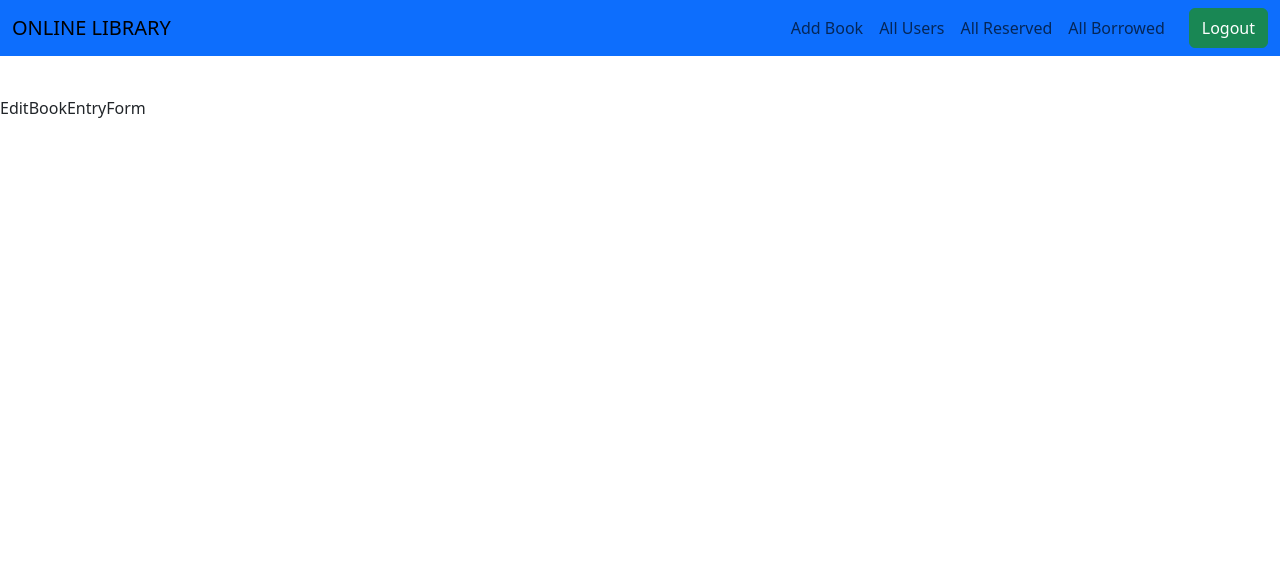
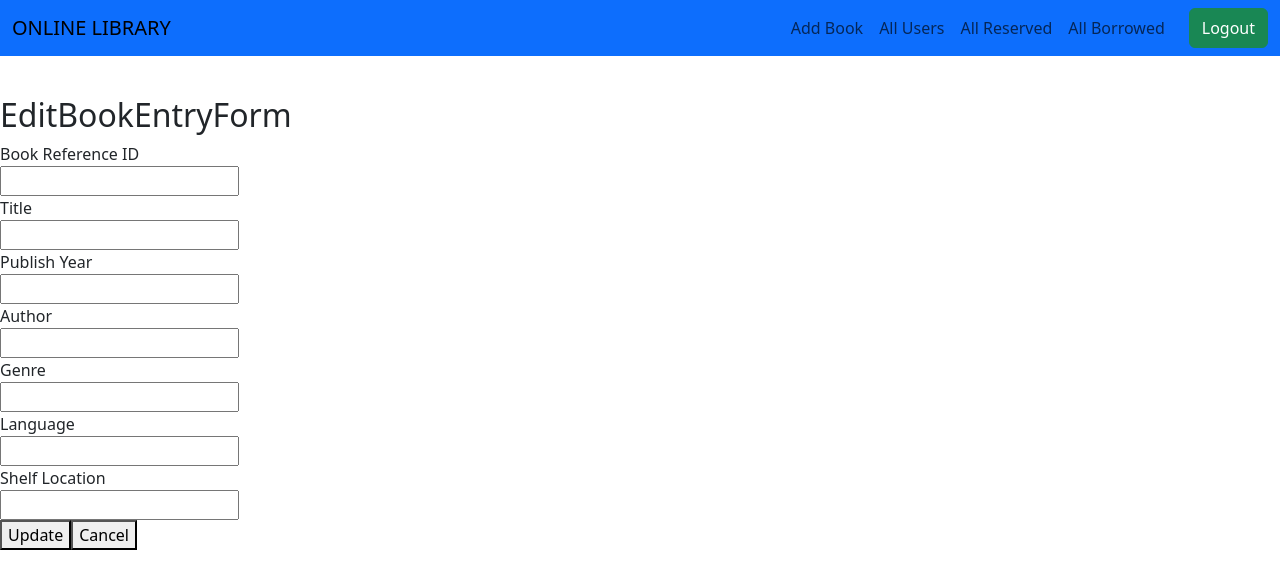
Before and after one commit to misako-motosh/online-library-jam, a React (Vite) app in the folder client/: page /admin/editbook/1 in a window 1280 px wide. Shown: the top 588 px of the page. Built offline with nearby package versions, Linux system fonts and the light colour scheme.

Commit message:
feat: delete book button and in progress code for edit and reserve buttons

```diff
--- a/client/src/components/book.components/AddBookEntryForm.jsx
+++ b/client/src/components/book.components/AddBookEntryForm.jsx
@@ -1,7 +1,9 @@
 import React, { useState } from 'react';
 import axios from 'axios';
+import { useNavigate } from 'react-router-dom';
 
 const AddBookEntryForm = () => {
+  const navigate = useNavigate();
   const [addBook, setAddBook] = useState({
     bookRefID: '',
     title: '',
@@ -30,6 +32,7 @@ const AddBookEntryForm = () => {
       const result = await axios.post(`${import.meta.env.VITE_API_URL}/api/v1/books`, newBook);
       alert('New Book has been added to the library');
       setError('');
+      navigate('/admin');
     } catch (error) {
       setError(error.response.data.message);
     }
--- a/client/src/components/book.components/AdminBookList.jsx
+++ b/client/src/components/book.components/AdminBookList.jsx
@@ -35,16 +35,16 @@ const AdminBookList = () => {
     }
   };
 
-  const handleEditBook = async (_id) => {
+  const handleEditBookBtn = async (id) => {
     if (window.confirm('Are you sure you want to edit the book contents?')) {
       try {
-        fetch(`${import.meta.env.VITE_API_URL}/api/v1/books/${_id}`, {
+        const response = await fetch(`${import.meta.env.VITE_API_URL}/api/v1/books/${id}`, {
           method: 'PUT',
         })
         if (response.ok) {
           await response.json();
           fetchData();
-          navigate(`/admin/editbook/${_id}`);
+          navigate(`/admin/editbook/${id}`);
         } else {
           const errorMessage = await response.json();
           console.error(errorMessage);
@@ -55,18 +55,18 @@ const AdminBookList = () => {
     }
   };
 
-  const handleDeleteBook = async (_id) => {
+  const handleDeleteBookBtn = async (id) => {
     if (window.confirm('Are you sure you want to delete this book?')) {
       try {
-        fetch(`${import.meta.env.VITE_API_URL}/api/v1/books/${_id}`, {
-          method: 'DELETE',
+        console.log('Deleting book with id:', id);
+        const response = await fetch(`${import.meta.env.VITE_API_URL}/api/v1/books/${id}`, {
+          method: 'DELETE'
         })
         if (response.ok) {
-          await response.json();
+          alert('Book deleted successfully!');
           fetchData();
         } else {
-          const errorMessage = await response.json();
-          console.error(errorMessage);
+          console.error('Error deleting book:', errorMessage);
         }
       } catch (error) {
         console.error(error);
@@ -114,8 +114,8 @@ const AdminBookList = () => {
       name: 'Actions',
       cell: (row) => (
         <div>
-          <button onClick={handleEditBook}>Edit</button>
-          <button onClick={handleDeleteBook}>Delete</button>
+          <button onClick={() => handleEditBookBtn(row._id)}>Edit</button>
+          <button onClick={() => handleDeleteBookBtn(row._id)}>Delete</button>
         </div>
       ),
     },
--- a/client/src/components/book.components/EditBookEntryForm.jsx
+++ b/client/src/components/book.components/EditBookEntryForm.jsx
@@ -1,9 +1,10 @@
 import React, { useState, useEffect } from 'react';
+import axios from 'axios';
+import { useNavigate } from 'react-router-dom';
 import { useParams } from 'react-router-dom';
-import axios from 'axios';
 
 const EditBookEntryForm = () => {
-  const { _id } = useParams();
+  const {_id} = useParams();
   const [book, setBook] = useState({
     bookRefID: '',
     title: '',
@@ -12,13 +13,92 @@ const EditBookEntryForm = () => {
     genre: [],
     language: [],
     shelfLocation: ''
-  })
+  });
+  const navigate = useNavigate();
 
-  useEffect(() => {
+  const handleUpdateBookBtn = async (_id) => {
+    try {
+      const response = await axios.put(`${import.meta.env.VITE_API_URL}/api/v1/books/${_id}`, book);
+      if (response.ok) {
+        await response.json();
+        alert('Book updated successfully!')
+        navigate('/admin');
+      } else {
+        console.error(error);
+      }
+    } catch (error) {
+      console.error(error);
+    }
+  }
 
-  })
+  const handleCancelEditButton = async () => {
+    navigate('/admin');
+  }
+
   return (
-    <div>EditBookEntryForm</div>
+    <div>
+      <h2>EditBookEntryForm</h2>
+      <form>
+        <label>Book Reference ID</label>
+        <br />
+        <input
+          type='text'
+          value={book.bookRefID}
+          onChange={(e) => setBook({...book, bookRefID: e.target.value})}
+        />
+        <br />
+        <label>Title</label>
+        <br />
+        <input
+          type='text'
+          value={book.title}
+          onChange={(e) => setBook({...book, title: e.target.value})}
+        />
+        <br />
+        <label>Publish Year</label>
+        <br />
+        <input
+          type='text'
+          value={book.publishYear}
+          onChange={(e) => setBook({...book, publishYear: e.target.value})}
+        />
+        <br />
+        <label>Author</label>
+        <br />
+        <input
+          type='text'
+          value={book.author}
+          onChange={(e) => setBook({...book, author: e.target.value})}
+        />
+        <br />
+        <label>Genre</label>
+        <br />
+        <input
+          type='text'
+          value={book.genre}
+          onChange={(e) => setBook({...book, genre: e.target.value})}
+        />
+        <br />
+        <label>Language</label>
+        <br />
+        <input
+          type='text'
+          value={book.language}
+          onChange={(e) => setBook({...book, language: e.target.value})}
+        />
+        <br />
+        <label>Shelf Location</label>
+        <br />
+        <input
+          type='text'
+          value={book.shelfLocation}
+          onChange={(e) => setBook({...book, shelfLocation: e.target.value})}
+        />
+        <br />
+        <button type="button" onClick={handleUpdateBookBtn}>Update</button>
+        <button type="button" onClick={handleCancelEditButton}>Cancel</button>
+      </form>
+    </div>
   )
 }
 
--- a/client/src/components/book.components/UserBookList.jsx
+++ b/client/src/components/book.components/UserBookList.jsx
@@ -1,12 +1,12 @@
 import React, { useState, useEffect } from 'react';
 import DataTable from 'react-data-table-component';
-import { useNavigate } from 'react-router-dom';
 
 const UserBookList = () => {
   const [data, setData] = useState([]);
   const [search, setSearch] = useState('');
   const [filter, setFilter] = useState([]);
-  const navigate = useNavigate();
+  const [reservationStatus, setReservationStatus] = useState(false);
+  //const [reservedBooks, setReservedBooks] = useState([]);
 
   useEffect(() => {
     fetchData();
@@ -37,23 +37,27 @@ const UserBookList = () => {
 
   const handleReserveBook = async (_id) => {
     if (window.confirm('Are you sure you want to reserve this book?')) {
-      alert('Reserved successfully!')
-      navigate('/user/reserve-books')
-      // try {
-      //   fetch(`${import.meta.env.VITE_API_URL}/api/v1/orders/all`, {
-      //     method: 'POST',
-      //   })
-      //   if (response.ok) {
-      //     await response.json();
-      //     fetchData();
-      //     navigate('/user/reserve-books');
-      //   } else {
-      //     const errorMessage = await response.json();
-      //     console.error(errorMessage);
-      //   }
-      // } catch (error) {
-      //   console.error(error);
-      // }
+      try {
+        const response = await fetch(`${import.meta.env.VITE_API_URL}/api/v1/orders/create`, {
+          method: 'POST',
+          headers: {
+            'Content-Type': 'application/json',
+          },
+          body: JSON.stringify({ bookId: _id }),
+        });
+        if (response.ok) {
+          await response.json()
+          alert('Reserved successfully!');
+          //setReservedBooks(prevReservedBooks => [...prevReservedBooks, _id]);
+          setReservationStatus(true);
+          fetchData();
+        } else {
+          const errorMessage = await response.json();
+          console.error(errorMessage);
+        }
+      } catch (error) {
+        console.error(error);
+      }
     } else {}
   };
 
@@ -97,7 +101,11 @@ const UserBookList = () => {
       name: 'Actions',
       cell: (row) => (
         <div>
-          <button onClick={handleReserveBook}>Reserve</button>
+          <button
+            onClick={handleReserveBook}
+            disabled={reservationStatus}>
+              Reserve
+          </button>
         </div>
       ),
     },
```
